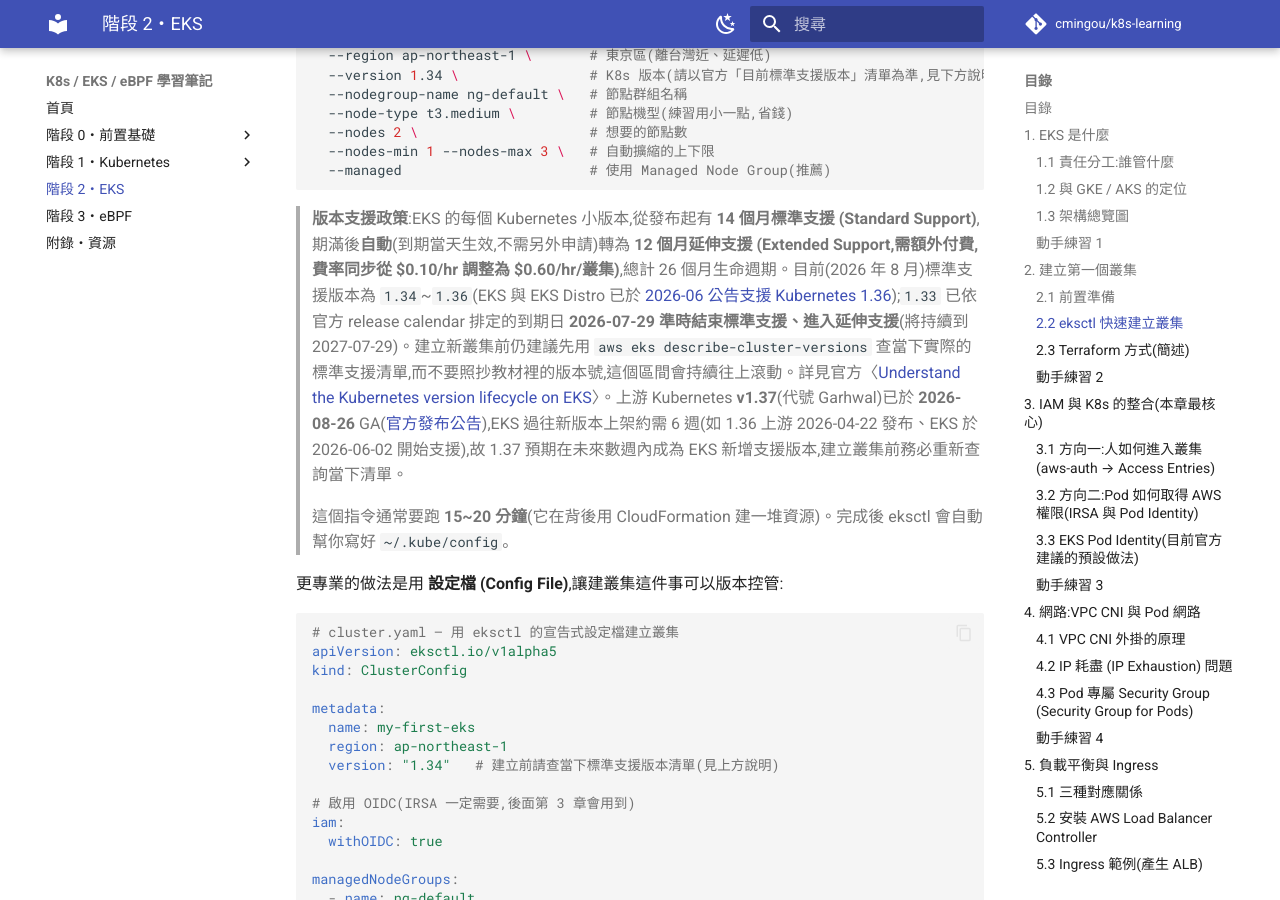
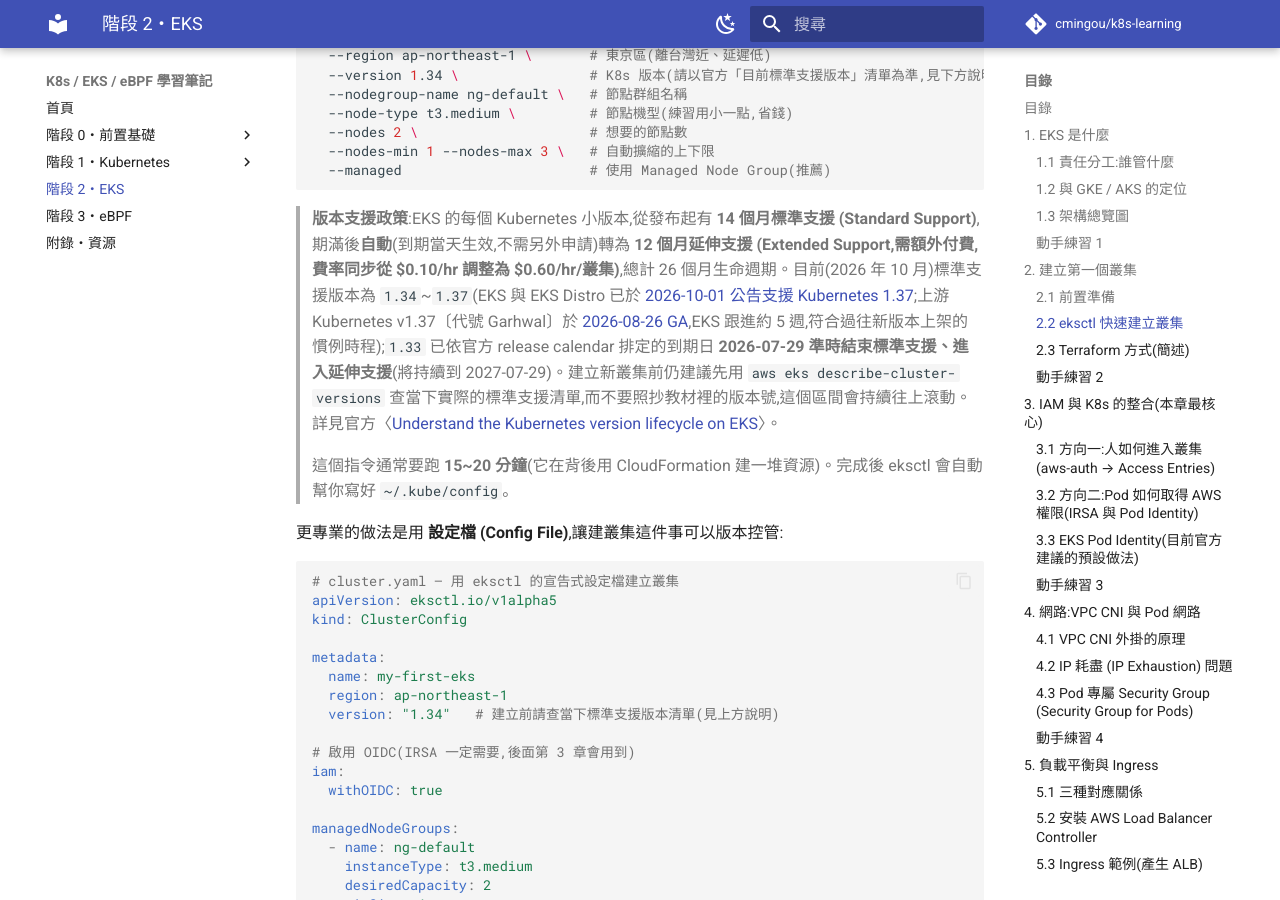
Before and after one commit to cmingou/k8s-learning, an MkDocs documentation site: the page built from docs/02-eks/README.md, in a window 1280 px wide and 900 px high, scrolled down 4117 px. Built offline with MkDocs 1.6.1 and Material for MkDocs 9.7.7, drawn with Linux system fonts in a browser that asks for light colours; comment, search, counter and statistics services are not loaded.

Commit message:
Update EKS Kubernetes version support window to include 1.37
AWS announced EKS/EKS Distro support for Kubernetes 1.37 on 2026-10-01,
one day before this review, making the previous "1.34-1.36 (as of Aug 2026)"
snapshot and the "1.37 expected in the coming weeks" prediction stale.

Source: https://aws.amazon.com/about-aws/whats-new/2026/10/amazon-eks-distro-kubernetes-version-1-37/

Co-Authored-By: Claude Sonnet 5 <noreply@anthropic.com>
Claude-Session: https://claude.ai/code/session_011NQ5M4yQ7tHkdn2RNB2bvt

````diff
--- a/docs/02-eks/README.md
+++ b/docs/02-eks/README.md
@@ -130,7 +130,7 @@ eksctl create cluster \
   --managed                       # 使用 Managed Node Group(推薦)
 ```
 
-> **版本支援政策**:EKS 的每個 Kubernetes 小版本,從發布起有 **14 個月標準支援 (Standard Support)**,期滿後**自動**(到期當天生效,不需另外申請)轉為 **12 個月延伸支援 (Extended Support,需額外付費,費率同步從 $0.10/hr 調整為 $0.60/hr/叢集)**,總計 26 個月生命週期。目前(2026 年 8 月)標準支援版本為 `1.34`~`1.36`(EKS 與 EKS Distro 已於 [2026-06 公告支援 Kubernetes 1.36](https://aws.amazon.com/about-aws/whats-new/2026/06/amazon-eks-distro-kubernetes-version-1-36/));`1.33` 已依官方 release calendar 排定的到期日 **2026-07-29 準時結束標準支援、進入延伸支援**(將持續到 2027-07-29)。建立新叢集前仍建議先用 `aws eks describe-cluster-versions` 查當下實際的標準支援清單,而不要照抄教材裡的版本號,這個區間會持續往上滾動。詳見官方〈[Understand the Kubernetes version lifecycle on EKS](https://docs.aws.amazon.com/eks/latest/userguide/kubernetes-versions.html)〉。上游 Kubernetes **v1.37**(代號 Garhwal)已於 **2026-08-26** GA([官方發布公告](https://kubernetes.io/blog/2026/08/26/kubernetes-v1-37-release/)),EKS 過往新版本上架約需 6 週(如 1.36 上游 2026-04-22 發布、EKS 於 2026-06-02 開始支援),故 1.37 預期在未來數週內成為 EKS 新增支援版本,建立叢集前務必重新查詢當下清單。
+> **版本支援政策**:EKS 的每個 Kubernetes 小版本,從發布起有 **14 個月標準支援 (Standard Support)**,期滿後**自動**(到期當天生效,不需另外申請)轉為 **12 個月延伸支援 (Extended Support,需額外付費,費率同步從 $0.10/hr 調整為 $0.60/hr/叢集)**,總計 26 個月生命週期。目前(2026 年 10 月)標準支援版本為 `1.34`~`1.37`(EKS 與 EKS Distro 已於 [2026-10-01 公告支援 Kubernetes 1.37](https://aws.amazon.com/about-aws/whats-new/2026/10/amazon-eks-distro-kubernetes-version-1-37/);上游 Kubernetes v1.37〔代號 Garhwal〕於 [2026-08-26 GA](https://kubernetes.io/blog/2026/08/26/kubernetes-v1-37-release/),EKS 跟進約 5 週,符合過往新版本上架的慣例時程);`1.33` 已依官方 release calendar 排定的到期日 **2026-07-29 準時結束標準支援、進入延伸支援**(將持續到 2027-07-29)。建立新叢集前仍建議先用 `aws eks describe-cluster-versions` 查當下實際的標準支援清單,而不要照抄教材裡的版本號,這個區間會持續往上滾動。詳見官方〈[Understand the Kubernetes version lifecycle on EKS](https://docs.aws.amazon.com/eks/latest/userguide/kubernetes-versions.html)〉。
 
 > 這個指令通常要跑 **15~20 分鐘**(它在背後用 CloudFormation 建一堆資源)。完成後 eksctl 會自動幫你寫好 `~/.kube/config`。
 
````
